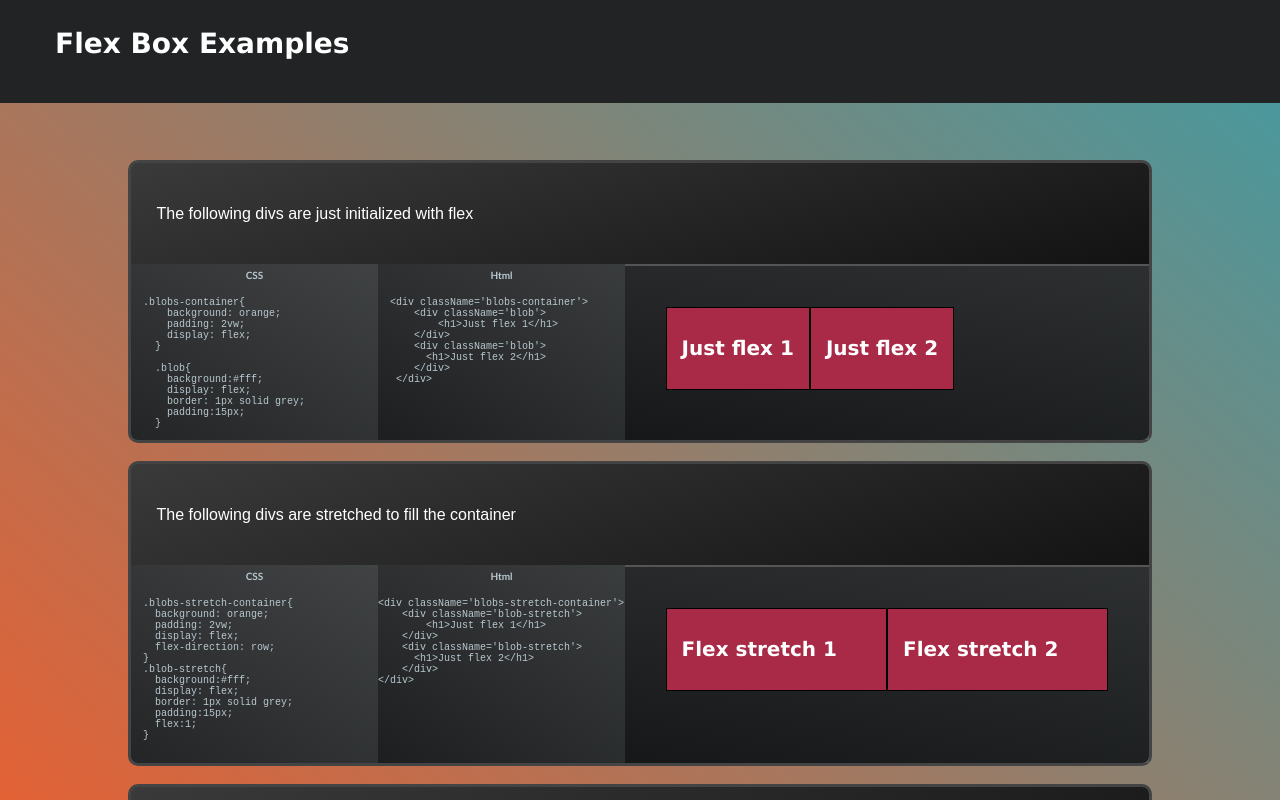
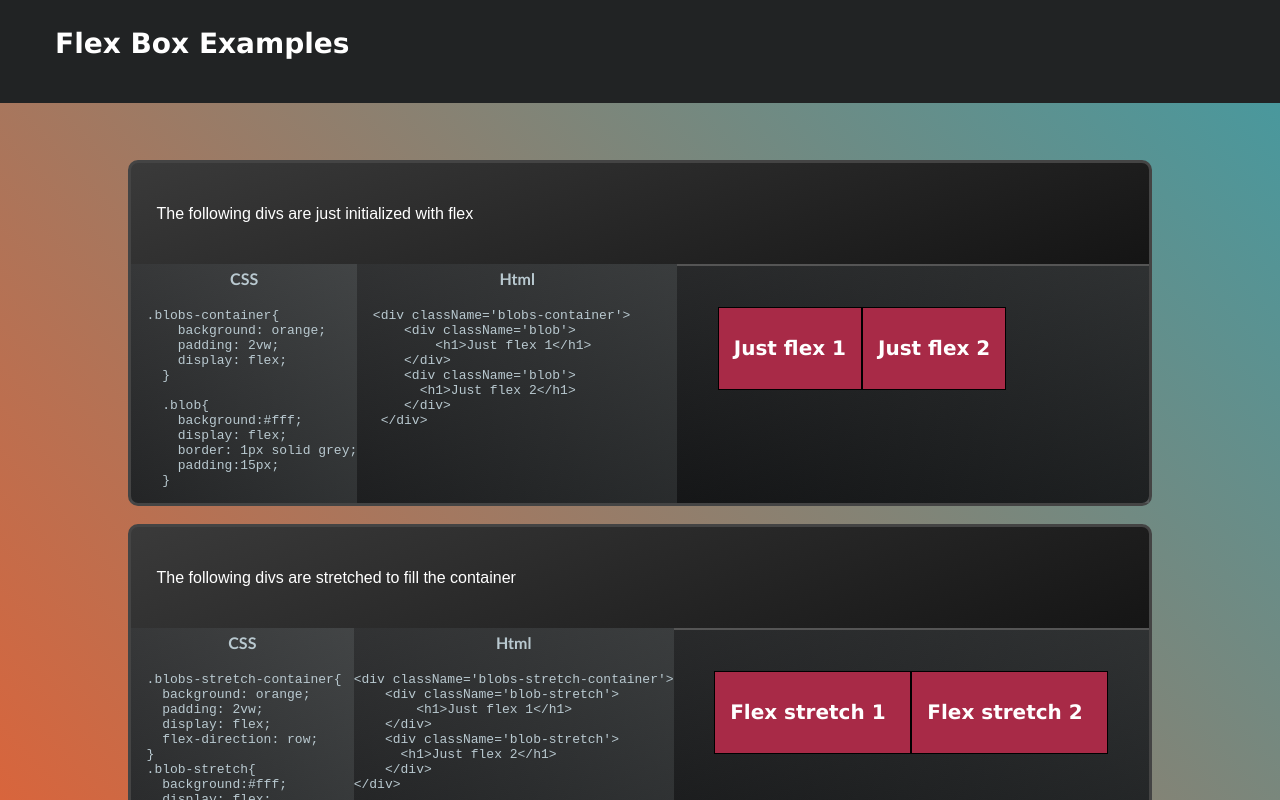
Before and after one commit to AyabongaQwabi/learning-flexbox-and-grid, a React (Create React App) app: page / in a window 1280 px wide. Shown: the top 800 px of the page. Built offline with nearby package versions, Linux system fonts and the light colour scheme.

Commit message:
Update fontsize mobile

```diff
--- a/src/style/App.scss
+++ b/src/style/App.scss
@@ -63,7 +63,10 @@ body{
         padding: 5px;
         font-family: 'Gill Sans', 'Gill Sans MT', Calibri, 'Trebuchet MS', sans-serif
       }
-      font-size: 10px;
+
+      @media(max-width:768px){
+        font-size: 10px;
+      }
     }
     .example{
       display: flex;
```
